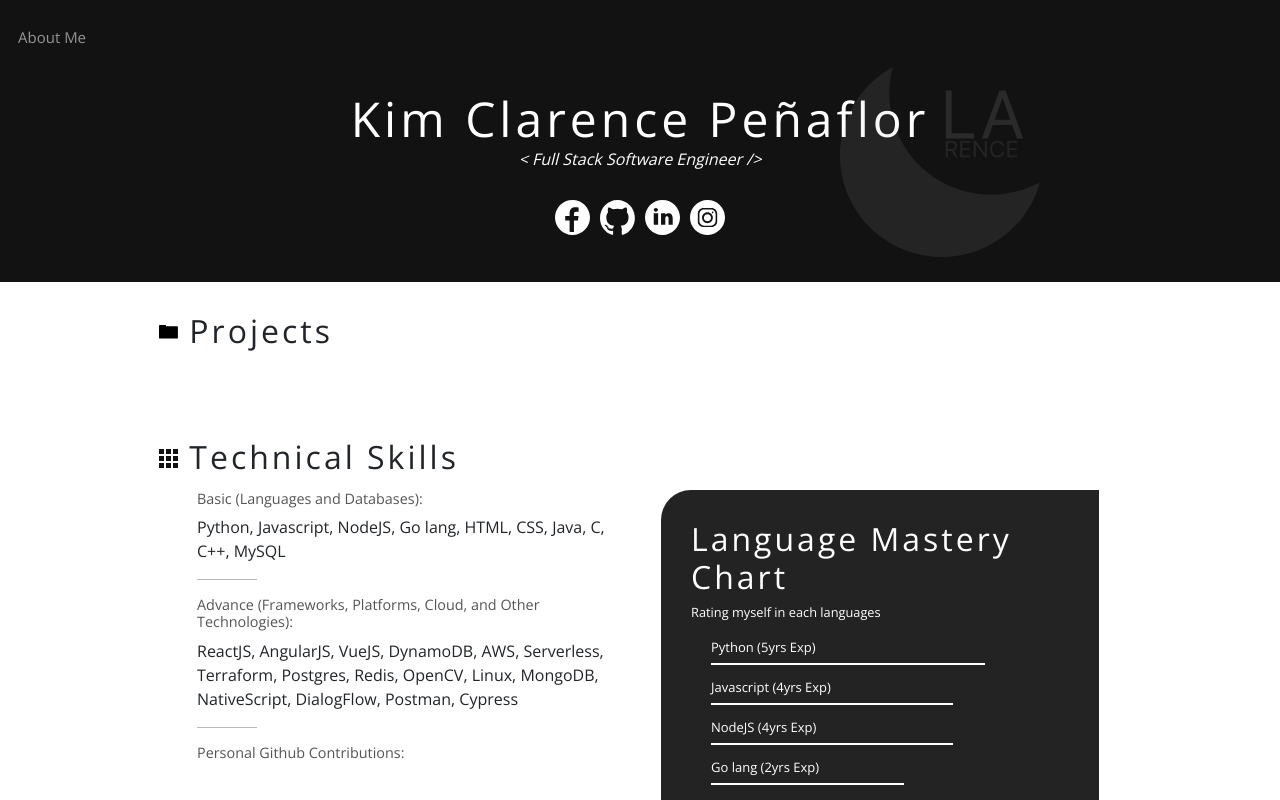
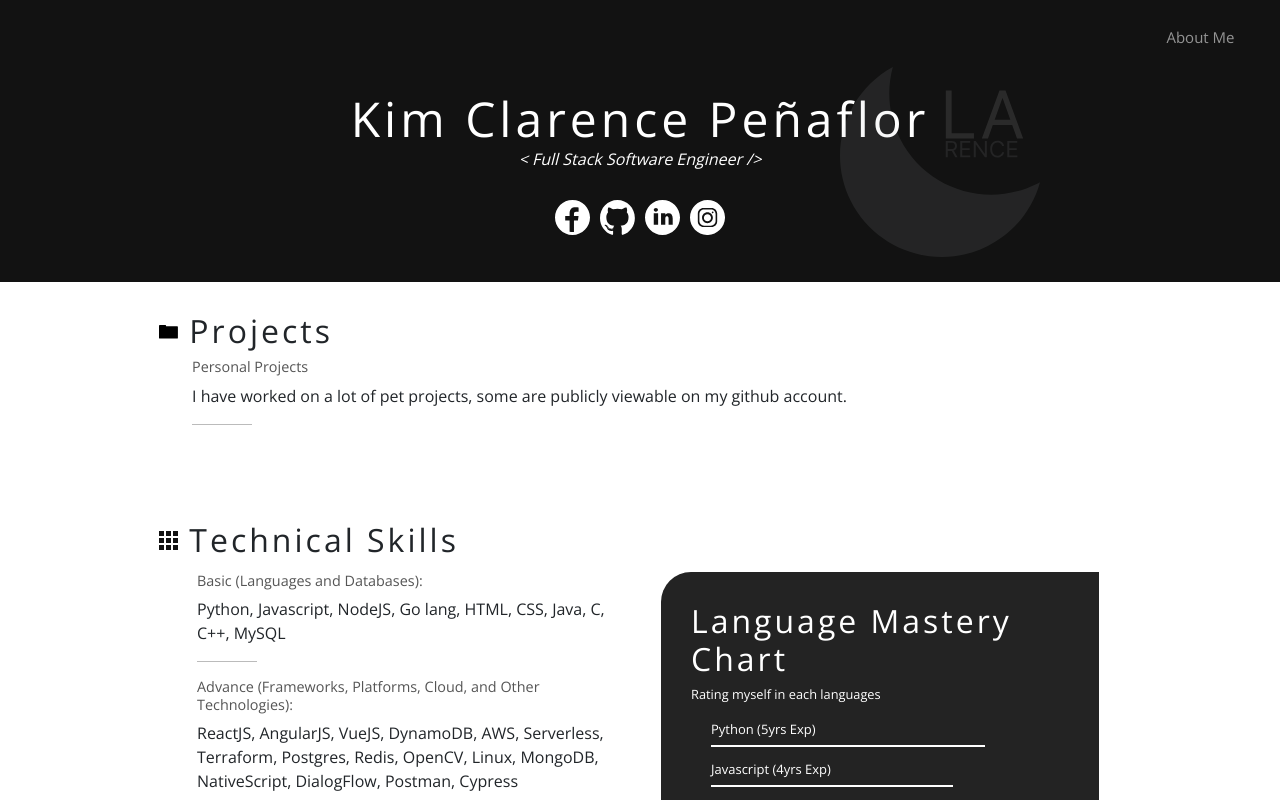
Before and after one commit to Clientrace/my-profile, a Next.js app: page / in a window 1280 px wide. Shown: the top 800 px of the page. Built offline with nearby package versions, Linux system fonts and the light colour scheme.

Commit message:
update navbar sticky

```diff
--- /dev/null
+++ b/src/pages/components/projectCard/projectCard.module.scss
@@ -0,0 +1,4 @@
+
+.mainBody{
+
+}
--- a/src/pages/components/projects/projects.js
+++ b/src/pages/components/projects/projects.js
@@ -1,5 +1,7 @@
 
+import Divider from '../divider/divider';
 import Heading from '../heading/heading';
+import Subheading from '../subheading/subheading';
 import styles from './projects.module.scss';
 
 
@@ -8,6 +10,14 @@ const Projects = () => {
     <div className={styles['mainBodyContainer']}>
       <div className={styles['body']}>
         <Heading iconUrl="/assets/folder.svg">Projects</Heading>
+        <div className={styles['container']}>
+          <div className={styles['content']}>
+            <Subheading>Personal Projects</Subheading>
+            I have worked on a lot of pet projects, some are publicly viewable on my github account.
+            <Divider/>
+
+          </div>
+        </div>
       </div>
     </div>
   )
--- a/src/pages/components/skills/skills.js
+++ b/src/pages/components/skills/skills.js
@@ -35,7 +35,7 @@ const Skills = () => {
             <Divider/>
             <Subheading>Personal Github Contributions:</Subheading>
             <div className={styles['contributions']}>
-              {/* <GithubContributions username="Clientrace"/> */}
+              <GithubContributions username="Clientrace"/>
             </div>
           </div>
           <div className={styles['content']}>
--- a/src/pages/components/topnav/topnav.js
+++ b/src/pages/components/topnav/topnav.js
@@ -26,7 +26,7 @@ const TopNav = ({pageIndex, showBrand=false}) => {
         Kim Clarence Penaflor
       </Navbar.Brand>}
       <Navbar.Collapse>
-        <Nav activeKey={pageIndex} className="ml-auto">
+        <Nav activeKey={pageIndex} className="ms-auto">
           {
             navList.map((data, index)=>{
               return <NavItem key={`navitem-${index}`} name={data['title']} link={data['link']}/>
--- a/src/styles/_nav.scss
+++ b/src/styles/_nav.scss
@@ -27,8 +27,7 @@
 
 .navbar {
     &-brand img {
-        width: 130px!important;
-        margin-right: 5px!important;
+        width: 80px!important;
     }
 }
 
```
Also changed, not shown: src/pages/components/projectCard/projectCard.js (added, +13 -0 lines).
